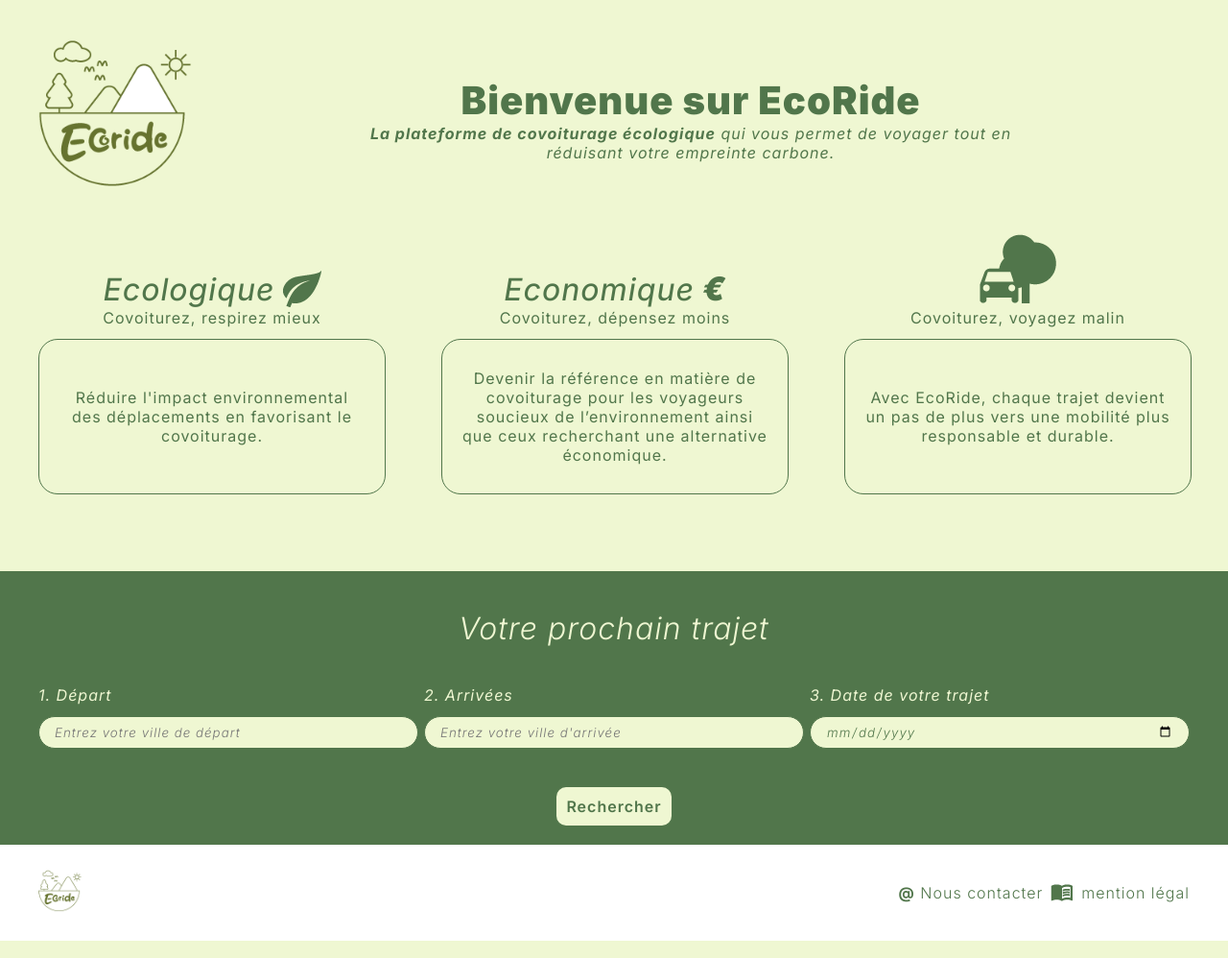
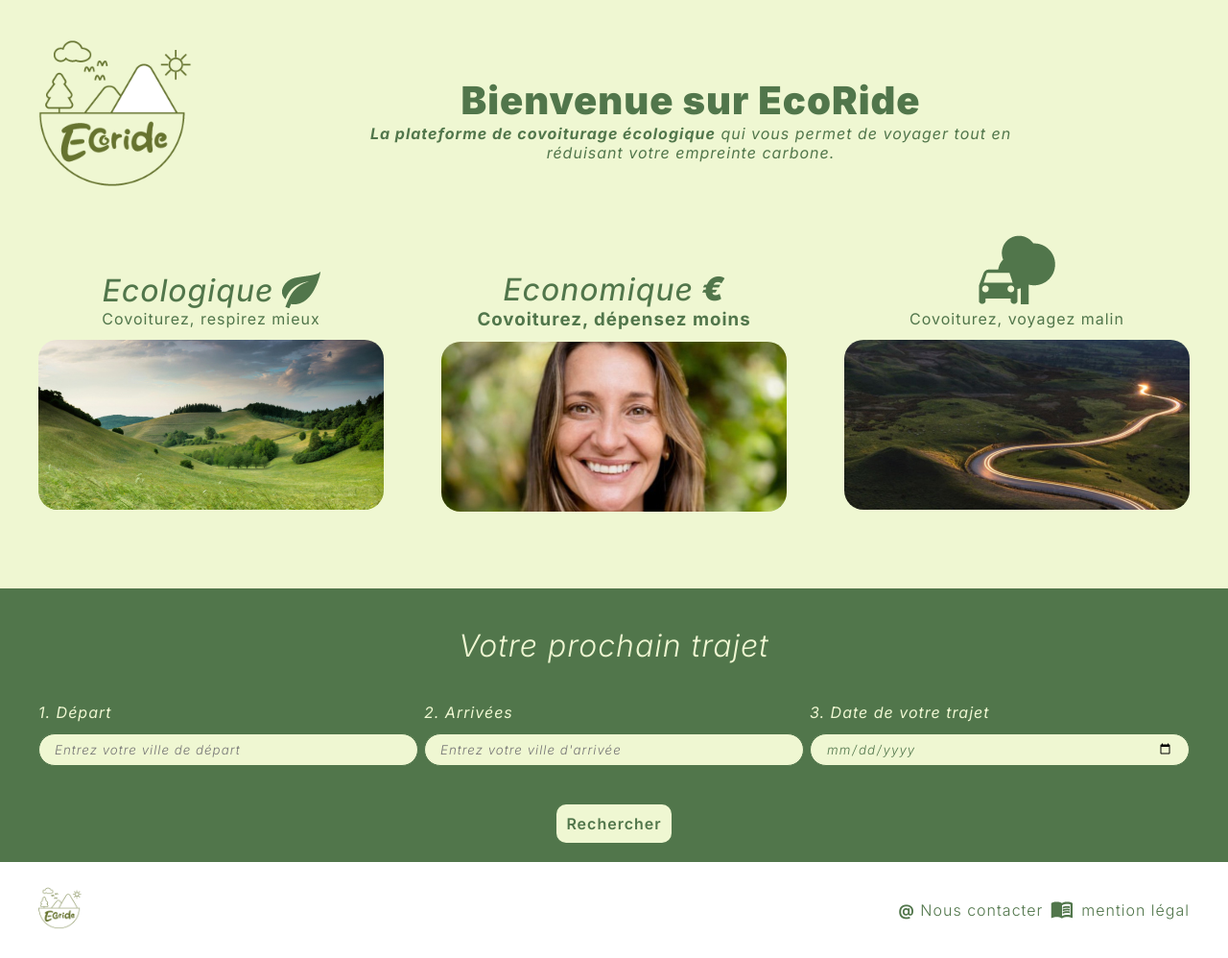
Before and after one commit to Minibrute90/ecoride, a PHP site: page / in a window 1280 px wide. Shown: the part 60-1058 px from the top of the page at 96% size. Run offline with PHP 8.4, Linux system fonts and the light colour scheme; some libraries are stand-ins or nearby versions.

Commit message:
index 1405

```diff
--- a/css/style.css
+++ b/css/style.css
@@ -260,6 +260,60 @@ input.user{
 
 /*Animations -----------------------------------------------------------*/
 
+/*--------------------------ANIMATIONS_ITEMS_INDEX----------------------*/
+
+.item{
+    width: 360px;
+    display: flex;
+    flex-direction: column;
+    align-items: center;
+}
+
+.image{
+    border-radius: 20px;
+}
+
+.bulle{
+    position: relative;
+    margin-top: 12px;
+    display: flex;
+    justify-content: center;
+    align-items: center;
+    width: 360px;
+    height: 177px;
+    border-radius: 20px;
+}
+
+
+.overlay {
+    position: absolute;
+    bottom: 100%;
+    left: 0;
+    right: 0;
+    background-color:#EFF7D2;
+    overflow: hidden;
+    width: 100%;
+    height: 0;
+    transition: .5s ease;
+  }
+
+.bulle:hover .overlay {
+    bottom: 0;
+    height: 100%;
+  }
+
+.text {
+    width: 320px;
+    text-align:justify;
+    color:#51764B;
+    position: absolute;
+    overflow: hidden;
+    top: 50%;
+    left: 50%;
+    transform: translate(-50%, -50%);
+    -ms-transform: translate(-50%, -50%);
+}
+
 /*------------------------POUCE-----------------------------------------*/
 .anim_pouce{
     display: flex;
@@ -355,29 +409,6 @@ article.second_rows_index{
     flex-direction: row;
     justify-content:space-between;
     align-items: center;
-}
-
-.item{
-    width: 360px;
-    display: flex;
-    flex-direction: column;
-    align-items: center;
-}
-
-.bulle{
-    margin-top: 12px;
-    display: flex;
-    justify-content: center;
-    align-items: center;
-    width: 360px;
-    height: 160px;
-    border: #51764B 1px solid;
-    border-radius: 20px;
-}
-
-.text_bulle{
-    width: 320px;
-    text-align: center;
 }
 
 
@@ -553,7 +584,15 @@ section.zone_espace{
     height: auto;
 }
 
+@media screen and (max-width: 1200px){
 
+    article.first_rows_index{
+        display: flex;
+        flex-direction: column;
+        align-items: center;
+    }
+
+}
 
 @media screen and (max-width: 1100px) {
 
--- a/index.php
+++ b/index.php
@@ -52,27 +52,47 @@
         </article>
 
         <article class="second_rows_index">
+
                 <div class="item">
                    <div class=""> <h2>Ecologique <img class="picto_feuille" src="img/feuille.png" alt="picto feuille ecologique"></h2> </div>
                     <p>Covoiturez, respirez mieux</p>
                     <div class="bulle">
-                        <p class="text_bulle">Réduire l'impact environnemental des déplacements en favorisant le covoiturage.</p>
+                        <img class="image" src="img/paysage.jpg" alt="femme avec un sourire" >
+                        <div class="overlay">
+                            <div class="text">
+                               <p>Réduire l'impact environnemental des déplacements en favorisant le covoiturage.</p>
+                            </div>
+                        </div>
                     </div>
                 </div>
+
                 <div class="item">
                     <h2>Economique <div class="euro">€</div></h2>
-                    <p>Covoiturez, dépensez moins</p>
+                    <h3>Covoiturez, dépensez moins</h3>
                     <div class="bulle">
-                        <p class="text_bulle">Devenir la référence en matière de covoiturage pour les voyageurs soucieux de l’environnement ainsi que ceux recherchant une alternative économique. </p>
+                        <img class="image" src="img/economique.jpg" alt="femme avec un sourire" >
+                        <div class="overlay">
+                            <div class="text">
+                                <p>Devenir la référence en matière de covoiturage
+                                pour les voyageurs soucieux de l’environnement ainsi que ceux recherchant une alternative économique.</p>
+                            </div>
+                        </div>
                     </div>
                 </div>
+
                 <div class="item">
                     <img class="tree_car" src="img/tree_car.png" alt="picto arbre et voiture">
                     <p>Covoiturez, voyagez malin</p>
                     <div class="bulle">
-                        <p class="text_bulle">Avec EcoRide, chaque trajet devient un pas de plus vers une mobilité plus responsable et durable.<p>
+                        <img class="image" src="img/paysage_2.jpg" alt="femme avec un sourire" >
+                        <div class="overlay">
+                            <div class="text">
+                                <p>Avec EcoRide, chaque trajet devient un pas de plus vers une mobilité plus responsable et durable.<p>
+                            </div>
+                        </div>
                     </div>
                 </div>
+
         </article>
 
         <article class="zone_accescovoit_index">
```
Also changed, not shown: img/economique.jpg (added), img/paysage.jpg (added), img/paysage_2.jpg (added).
